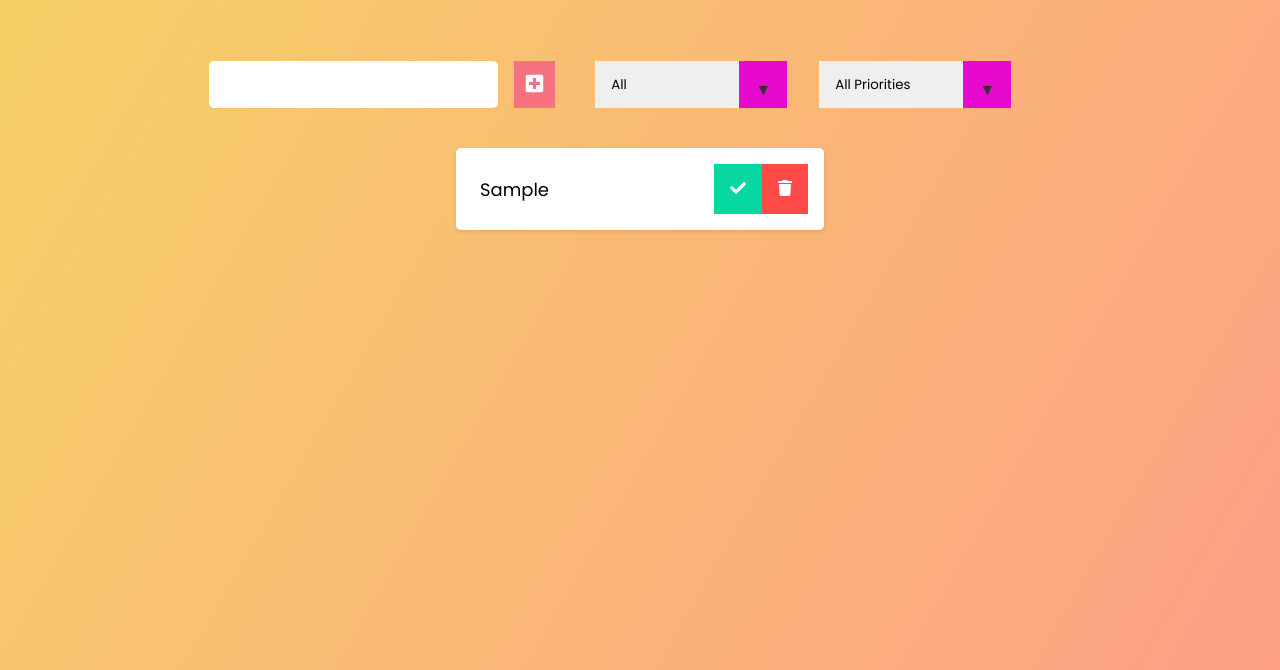
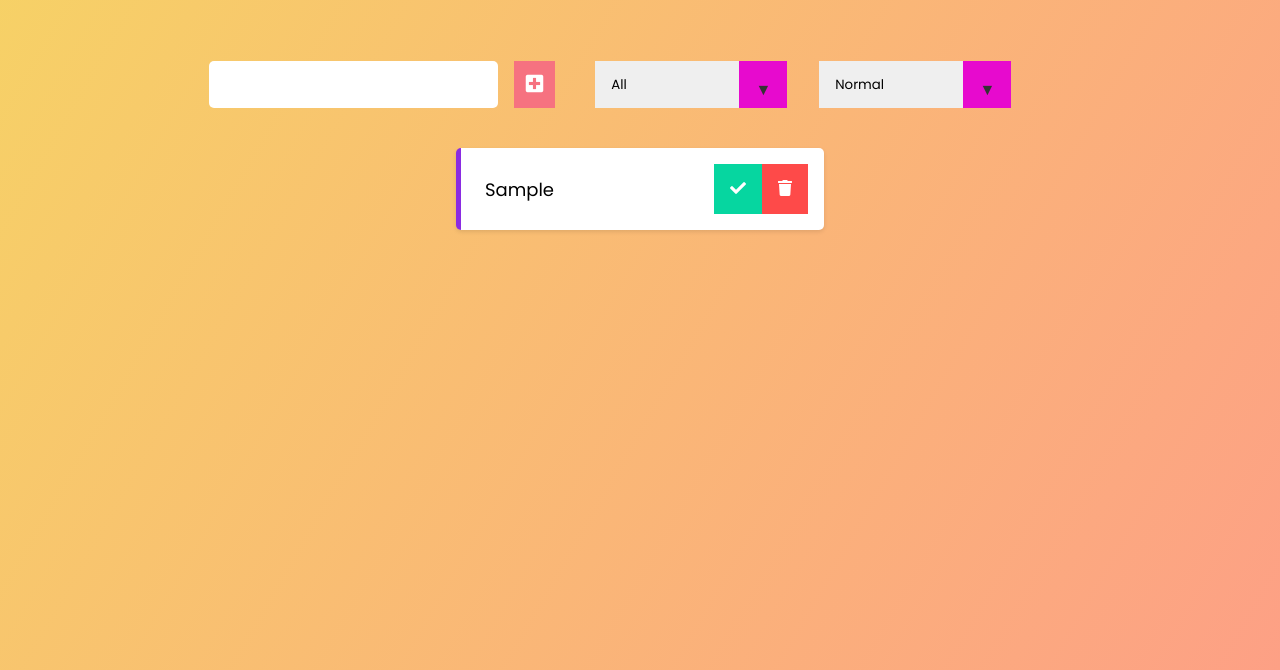
Before and after one commit to yatt-code/task-man, a plain HTML site: page index.html in a window 1280 px wide. Both pictures are taken after typing "Sample" into the empty fields and a click on the button 534 px from the left and 214 px from the top of the page. Shown: the part 130-800 px from the top of the page. Drawn offline with Linux system fonts and the light colour scheme.

Commit message:
initial commit to features

```diff
--- a/index.html
+++ b/index.html
@@ -47,7 +47,7 @@
                 <select name="priority" class="filter-priority">
                     <option value="all">All Priorities</option>
                     <option value="low">Low</option>
-                    <option value="medium">Medium</option>
+                    <option value="normal" selected>Normal</option> <div class="todo normal"> </div.todo>
                     <option value="high">High</option>
                 </select>
             </div>
--- a/styles.css
+++ b/styles.css
@@ -193,7 +193,7 @@ select {
   border-left: 5px solid green;
 }
 
-.todo.medium {
+.todo.normal {
   border-left: 5px solid blueviolet;
 }
 
```
